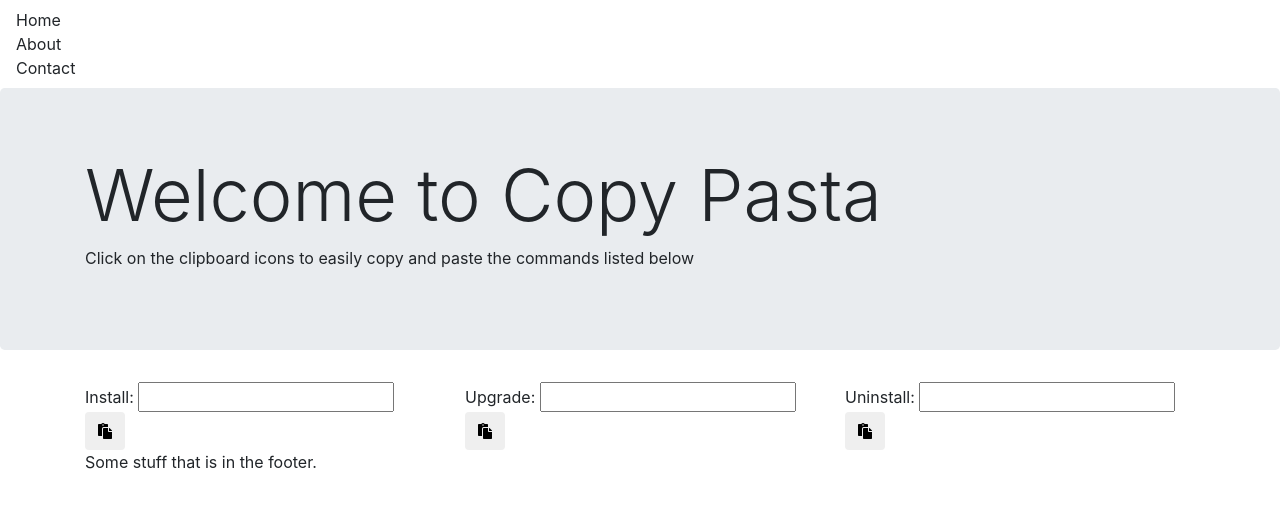
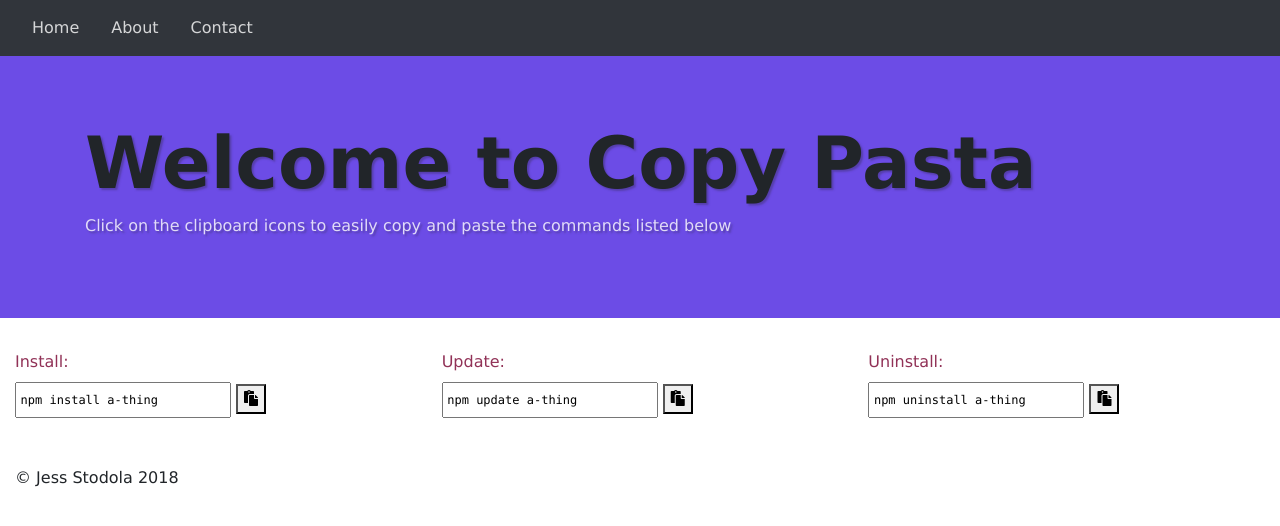
Before and after one commit to jtstodola/CopyPasta, a plain HTML site: page index.html in a window 1280 px wide. Drawn offline with nearby package versions, Linux system fonts and the light colour scheme.

Commit message:
Add bootstrap classes and assets file structure

```diff
--- /dev/null
+++ b/assets/css/custom.css
@@ -0,0 +1,58 @@
+body {
+  font-family: Verdana, Arial, Helvetica, sans-serif;
+}
+
+nav {
+  background-color: rgba(27, 32, 38, .9);
+}
+
+nav a {
+  color: rgba(255, 255, 255, .8);
+}
+
+div.welcome {
+  background-color: rgba(108, 76, 230, 1) !important;
+  border-radius: 0;
+}
+
+div.welcome h1 {
+  font-weight: 600;
+  text-shadow: 2px 2px 2px rgba(63, 49, 115, .5);
+}
+
+div.welcome p {
+  color: rgba(255, 255, 255, .8);
+  text-shadow: 2px 2px 2px rgba(63, 49, 115, .5);
+}
+
+/*
+div.row {
+  width: 100%;
+}
+*/
+
+label {
+  width: 5em;
+  margin-right: .5em;
+  color: rgba(145, 50, 87, 1);
+  font-family: Verdana, Arial, Helvetica, sans-serif;
+  text-align: left;
+}
+
+input {
+  width: 18em;
+  height: 3em;
+  padding-left: .3em;
+  font-family: Lucida Console, Courier, monospace;
+  font-size: .75em;
+}
+
+.btn {
+  position: relative;
+  right: 2.5em;
+  padding: 0 0.4em;
+}
+
+footer {
+  margin: 2em;
+}
--- a/css/stylesheet.css
+++ /dev/null
@@ -1,3 +0,0 @@
-.jumbotron {
-  background-color: rgba(255, 128, 63, .5);
-}
--- a/index.html
+++ b/index.html
@@ -2,6 +2,8 @@
 <html>
   <head>
     <title>Copy Pasta</title>
+    <meta charset="utf-8">
+    <meta name="viewport" content="width=device-width, initial-scale=1, shrink-to-fit=no">
     <link rel="stylesheet"
           href="https://stackpath.bootstrapcdn.com/bootstrap/4.1.3/css/bootstrap.min.css"
           integrity="sha384-MCw98/SFnGE8fJT3GXwEOngsV7Zt27NXFoaoApmYm81iuXoPkFOJwJ8ERdknLPMO"
@@ -9,44 +11,71 @@
     <link rel="stylesheet" href="https://use.fontawesome.com/releases/v5.2.0/css/all.css"
           integrity="sha384-hWVjflwFxL6sNzntih27bfxkr27PmbbK/iSvJ+a4+0owXq79v+lsFkW54bOGbiDQ"
           crossorigin="anonymous">
+    <link rel="stylesheet" type="text/css" href="assets/css/custom.css">
   </head>
 
   <body>
-    <nav class="navbar mr-auto">
-      <ul class="navbar-nav">
-        <li class="nav-item">Home</li>
-        <li class="nav-item">About</li>
-        <li class="nav-item">Contact</li>
+    <nav class="navbar">
+      <ul class="nav">
+        <li class="nav-item"><a class="nav-link" href="#">Home</a></li>
+        <li class="nav-item"><a class="nav-link" href="#">About</a></li>
+        <li class="nav-item"><a class="nav-link" href="#">Contact</a></li>
       </ul>
     </nav>
 
     <main class="main">
-      <div class="jumbotron">
+      <div class="jumbotron bg-transparent welcome">
         <div class="container">
           <h1 class="display-3">Welcome to Copy Pasta</h1>
           <p>Click on the clipboard icons to easily copy and paste the commands listed below</p>
         </div>
       </div>
 
-      <div class="container">
+      <div class="container-fluid">
         <div class="row">
-          <div class="col-md-4">
-            Install: <input type="text"> <button class="btn" ><i class="fas fa-paste"></i></button>
+          <div class="col-md-4 form-group">
+            <label for="install">Install: </label><br>
+            <input type="text" id="install" value="npm install a-thing">
+            <button class="install-btn" >
+              <i class="fas fa-paste"></i>
+            </button>
           </div>
-          <div class="col-md-4">
-            Upgrade: <input type="text"> <button class="btn" ><i class="fas fa-paste"></i></button>
+          <div class="col-md-4 form-group">
+            <label for="update">Update: </label><br>
+            <input type="text" id="update" value="npm update a-thing">
+            <button class="update-btn" >
+              <i class="fas fa-paste"></i>
+            </button>
           </div>
-          <div class="col-md-4">
-            Uninstall: <input type="text"> <button class="btn" ><i class="fas fa-paste"></i></button>
+          <div class="col-md-4 form-group">
+            <label for="uninstall">Uninstall: </label><br>
+            <input type="text" id="uninstall" value="npm uninstall a-thing">
+            <button class="uninstall-btn" >
+              <i class="fas fa-paste"></i>
+            </button>
           </div>
         </div>
       </div>
     </main>
 
-    <footer class="container">
-      Some stuff that is in the footer.
+    <footer class="container-fluid">
+      <p>&copy; Jess Stodola 2018</p>
     </footer>
 
+
+    <script src="assets/js/somejs.js"></script>
+    <script src="https://code.jquery.com/jquery-3.3.1.slim.min.js"
+            integrity="sha384-q8i/X+965DzO0rT7abK41JStQIAqVgRVzpbzo5smXKp4YfRvH+8abtTE1Pi6jizo"
+            crossorigin="anonymous">
+    </script>
+    <script src="https://cdnjs.cloudflare.com/ajax/libs/popper.js/1.14.3/umd/popper.min.js"
+            integrity="sha384-ZMP7rVo3mIykV+2+9J3UJ46jBk0WLaUAdn689aCwoqbBJiSnjAK/l8WvCWPIPm49"
+            crossorigin="anonymous">
+    </script>
+    <script src="https://stackpath.bootstrapcdn.com/bootstrap/4.1.3/js/bootstrap.min.js"
+            integrity="sha384-ChfqqxuZUCnJSK3+MXmPNIyE6ZbWh2IMqE241rYiqJxyMiZ6OW/JmZQ5stwEULTy"
+            crossorigin="anonymous">
+    </script>
   </body>
 
 </html>
```
Also changed, not shown: assets/images/abstract-art-background-1020317.jpg (added), assets/js/somejs.js (added), 1 other file.
